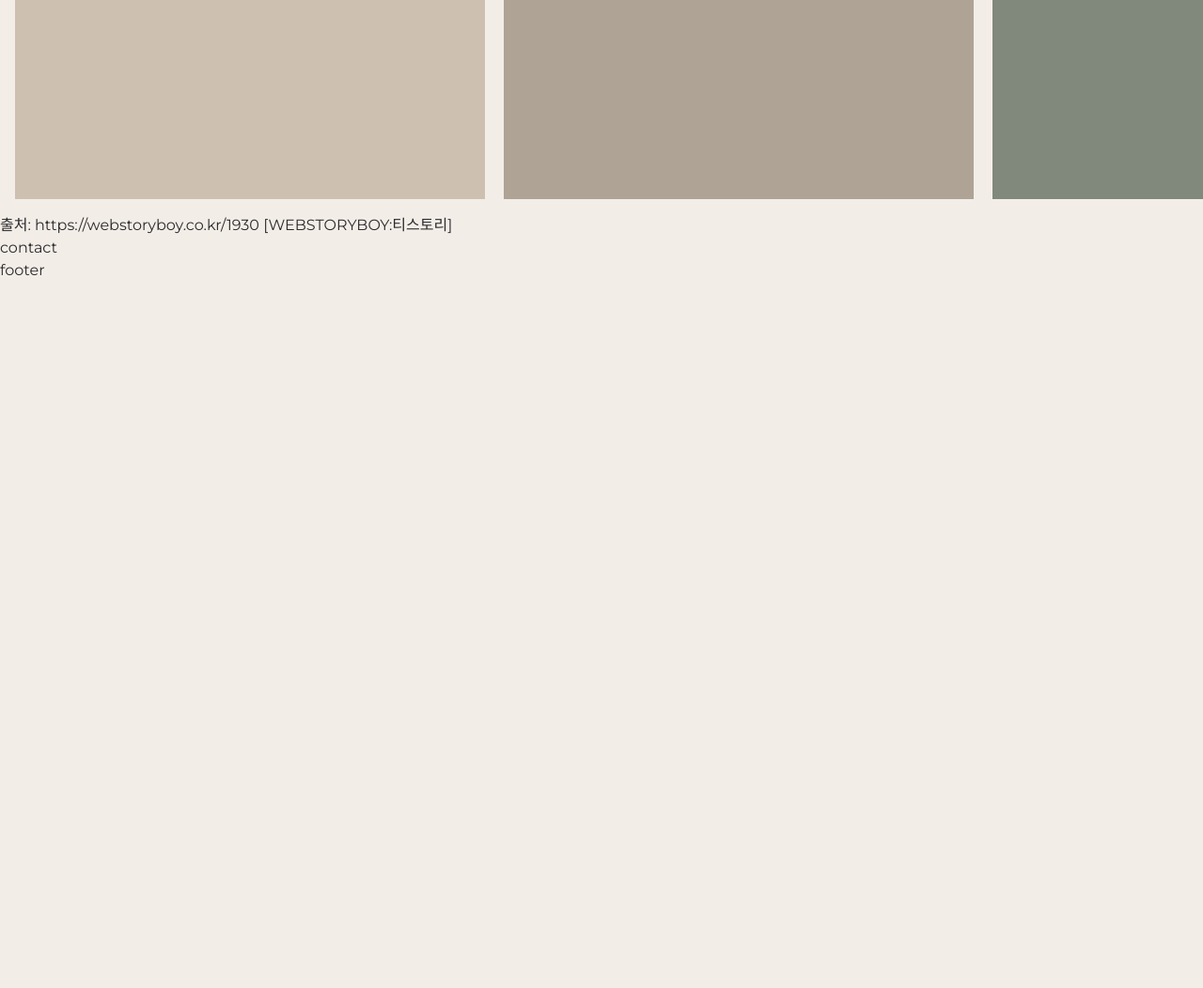
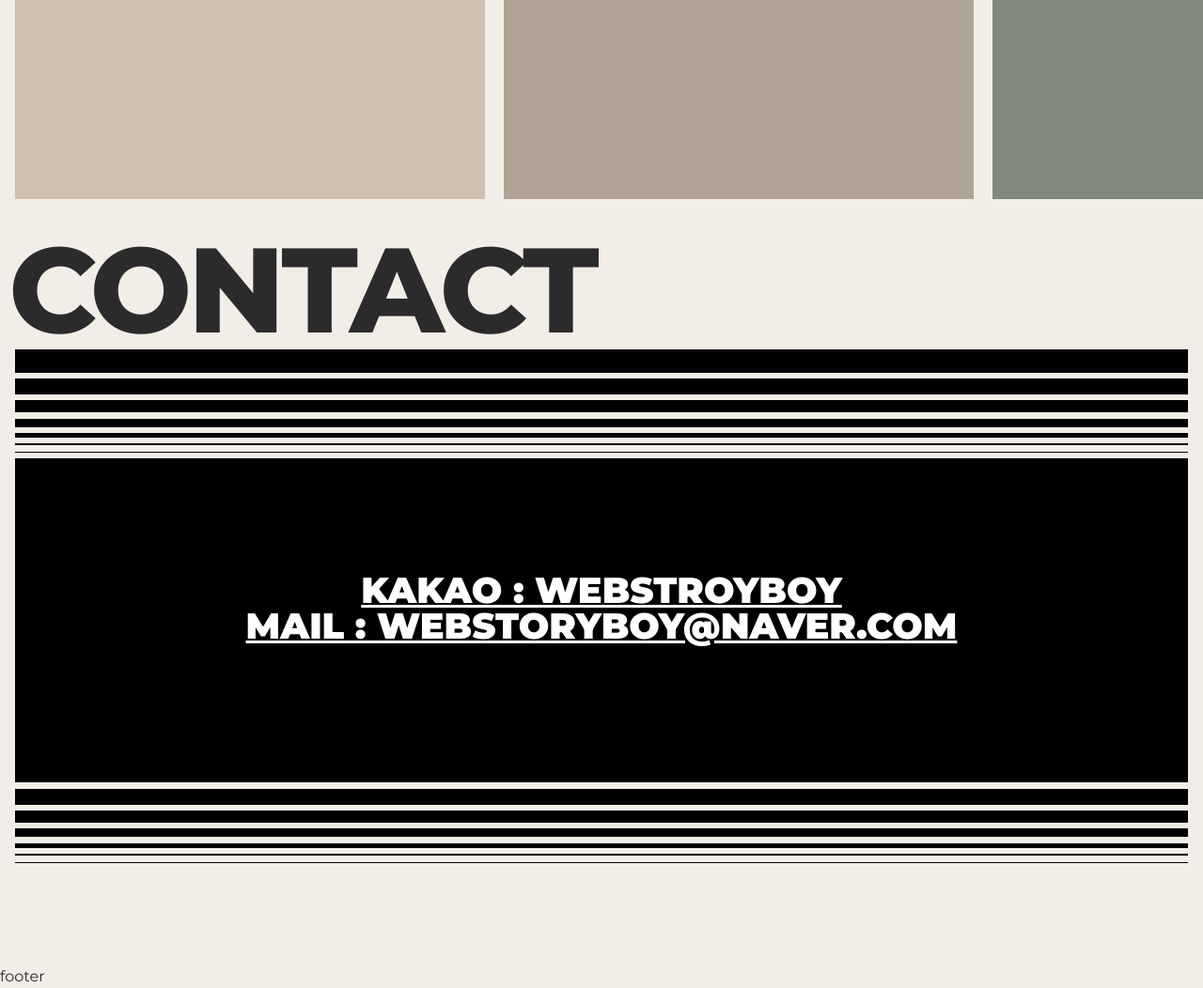
Before and after one commit to sangjun1126/Vite_Portfolio, a website built with Vite: page src/assets/index.html in a window 1280 px wide. Shown: the part 3574-4626 px from the top of the page at 94% size. Before the commit the page ends 3874 px from the top, so only its background shows below. Built offline with nearby package versions, Linux system fonts and the light colour scheme; a small style sheet from the web is missing; a web font is replaced by a local one.

Commit message:
연락처 영역 완료

```diff
--- a/src/assets/css/section/contact.css
+++ b/src/assets/css/section/contact.css
@@ -0,0 +1,119 @@
+#contact {
+    height: 100vh;
+}
+
+.contact__inner {
+    width: 100%;
+    height: 100%;
+    padding: 16px;
+    align-items: flex-start;
+    justify-content: flex-end;
+    flex-direction: column;
+}
+
+.contact__title {
+    font-size: 10vw;
+    text-transform: uppercase;
+    line-height: 1;
+    font-weight: 800;
+    white-space: nowrap;
+    text-indent: -0.5vw;
+    letter-spacing: -0.3vw;
+}
+
+.contact__text {
+    width: 100%;
+    height : 40vh;
+    background-color: var(--black);
+    color: var(--white);
+    display: flex;
+    align-items: center;
+    justify-content: center;
+    flex-direction: column;
+    position: relative;
+}
+
+.contact__text .text {
+    font-size: 3vw;
+    line-height: 1;
+    font-weight: 900;
+    text-transform: uppercase;
+    text-decoration: underline;
+    text-align: center;
+    position: relative;
+    z-index: 100;
+    transition: all 0.3s;
+    cursor: all-scroll;
+}
+
+.contact__lines .line {
+    display: block;
+    width: 100%;
+    height: 1px;
+    background-color: var(--black);
+    margin-bottom : 0.5vw;
+}
+
+.contact__lines.top .line {
+    margin-top: 0.5vw;
+    margin-bottom: 0;
+    display: none;
+}
+
+.contact__lines.top .line:nth-child(1){
+    height: 1px;
+}
+.contact__lines.top .line:nth-child(2){
+    height: 2px;
+}
+.contact__lines.top .line:nth-child(3){
+    height: 5px;
+}
+.contact__lines.top .line:nth-child(4){
+    height: 9px;
+}
+.contact__lines.top .line:nth-child(5){
+    height: 13px;
+}
+.contact__lines.top .line:nth-child(6){
+    height: 17px;
+}
+.contact__lines.top .line:nth-child(7){
+    height: 25px;
+}
+.contact__lines .line:nth-child(1){
+    height: 25px;
+}
+.contact__lines .line:nth-child(2){
+    height: 17px;
+}
+.contact__lines .line:nth-child(3){
+    height: 13px;
+}
+.contact__lines .line:nth-child(4){
+    height: 9px;
+}
+.contact__lines .line:nth-child(5){
+    height: 5px;
+}
+.contact__lines .line:nth-child(6){
+    height: 2px;
+}
+.contact__lines .line:nth-child(7){
+    height: 1px;
+}
+
+@media(max-width : 800px) {
+    .contact__title {
+        display: none;
+    }
+    .contact__lines.top .line {
+        display: block;
+    }
+
+    .contact__text .text {
+        font-size: 24px;
+        padding: 0 16px;
+        word-break: break-all;
+    }
+}
--- a/src/assets/index.html
+++ b/src/assets/index.html
@@ -311,10 +311,39 @@
                 </div>
             </div>
         </section>
-        출처: https://webstoryboy.co.kr/1930 [WEBSTORYBOY:티스토리]
 
         <section id="contact">
-            contact
+            <div class="contact__inner">
+                <h2 class="contact__title">Contact</h2>
+                <div class="contact__lines" aria-hidden="true">
+                    <span class="line"></span>
+                    <span class="line"></span>
+                    <span class="line"></span>
+                    <span class="line"></span>
+                    <span class="line"></span>
+                    <span class="line"></span>
+                    <span class="line"></span>
+                </div>
+                <div class="contact__text">
+                    <div class="text">
+                        <div>
+                            <a href="https://open.kakao.com/o/gM7YLzwf" target="_blank">KAKAO : Webstroyboy</a>
+                        </div>
+                        <div>
+                            <a href="mailto:webstoryboy@naver.com" target="_blank">mail : WEBSTORYBOY@NAVER.COM</a>
+                        </div>
+                    </div>
+                </div>
+                <div class="contact__lines bottom" aria-hidden="true">
+                    <span class="line"></span>
+                    <span class="line"></span>
+                    <span class="line"></span>
+                    <span class="line"></span>
+                    <span class="line"></span>
+                    <span class="line"></span>
+                    <span class="line"></span>
+                </div>
+            </div>
         </section>
     </main>
 
```
